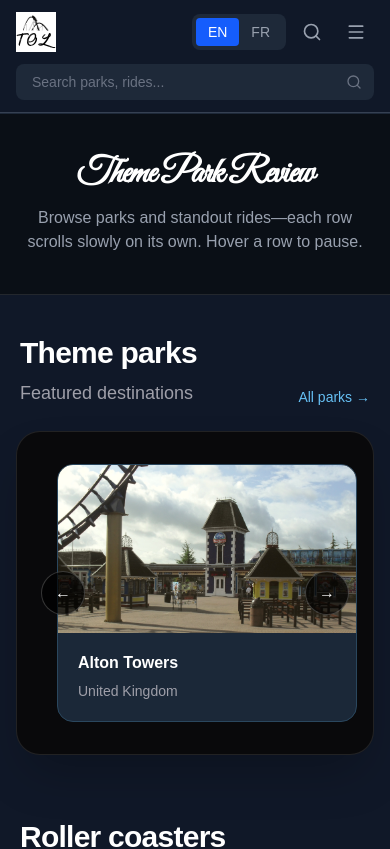
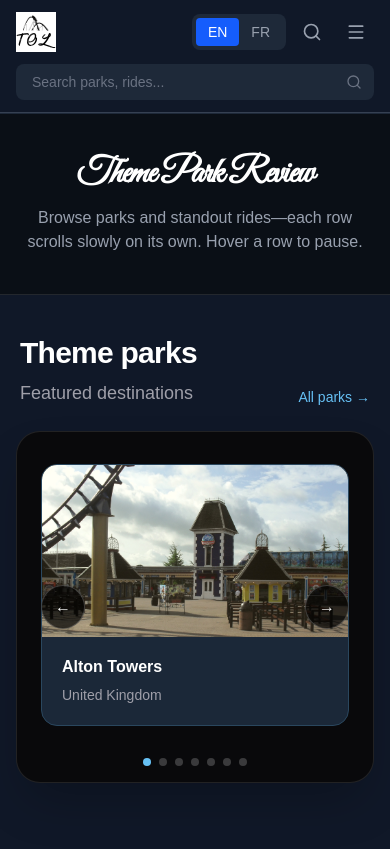
Before and after one commit to Riichte/Thrill-of-life, a Next.js app: page / in a window 390 px wide. Shown: the top 849 px of the page. Built offline with nearby package versions, Linux system fonts and the light colour scheme.

Commit message:
claude correction of grok carousel images size

```diff
--- a/components/HomeMarqueeRow.tsx
+++ b/components/HomeMarqueeRow.tsx
@@ -31,80 +31,57 @@
 }: HomeMarqueeRowProps) {
   if (items.length === 0) return null
 
-  const [visibleCount, setVisibleCount] = useState(5)
-  const [cardWidth, setCardWidth] = useState(282)
+  const trackRef = useRef<HTMLDivElement>(null)
+  const [currentPage, setCurrentPage] = useState(0)
+  const [totalPages, setTotalPages] = useState(1)
+  const [isAnimating, setIsAnimating] = useState(false)
+  const timerRef = useRef<NodeJS.Timeout | null>(null)
 
-  const PADDING = 40
-  const GAP = 24
+  // Calculate total pages based on actual rendered widths
+  const calcPages = useCallback(() => {
+    const track = trackRef.current
+    if (!track) return
+    const container = track.parentElement
+    if (!container) return
+    const containerWidth = container.clientWidth
+    const firstCard = track.querySelector('[data-card]') as HTMLElement
+    if (!firstCard) return
+    const cardWidth = firstCard.offsetWidth + parseInt(getComputedStyle(track).gap || '0')
+    const visible = Math.max(1, Math.round(containerWidth / cardWidth))
+    setTotalPages(Math.ceil(items.length / visible))
+    setCurrentPage(p => Math.min(p, Math.ceil(items.length / visible) - 1))
+  }, [items.length])
 
-  // Responsive layout – same balanced spacing on both sides
   useEffect(() => {
-    const updateLayout = () => {
-      const w = window.innerWidth
-
-      if (w >= 1280) {
-        setVisibleCount(5)
-        setCardWidth(282)
-      } else if (w >= 1024) {
-        setVisibleCount(4)
-        setCardWidth(278)
-      } else if (w >= 768) {
-        setVisibleCount(3)
-        setCardWidth(285)
-      } else if (w >= 520) {
-        setVisibleCount(2)
-        setCardWidth(290)
-      } else {
-        setVisibleCount(1)
-        setCardWidth(300)
-      }
-    }
-
-    updateLayout()
-    window.addEventListener('resize', updateLayout)
-    return () => window.removeEventListener('resize', updateLayout)
-  }, [])
-
-  const totalPages = Math.ceil(items.length / visibleCount)
-  const [currentPage, setCurrentPage] = useState(0)
-  const [isAnimating, setIsAnimating] = useState(false)
-
-  const timeoutRef = useRef<NodeJS.Timeout | null>(null)
+    calcPages()
+    const ro = new ResizeObserver(calcPages)
+    if (trackRef.current?.parentElement) ro.observe(trackRef.current.parentElement)
+    return () => ro.disconnect()
+  }, [calcPages])
 
   const goToPage = useCallback((page: number) => {
-    if (isAnimating || page === currentPage) return
+    if (isAnimating) return
     setIsAnimating(true)
     setCurrentPage(page)
     setTimeout(() => setIsAnimating(false), 520)
-  }, [isAnimating, currentPage])
+  }, [isAnimating])
 
-  const startAutoAdvance = useCallback(() => {
-    if (timeoutRef.current) clearInterval(timeoutRef.current)
-    timeoutRef.current = setInterval(() => {
-      const nextPage = (currentPage + 1) % totalPages
-      goToPage(nextPage)
+  const startTimer = useCallback(() => {
+    if (timerRef.current) clearInterval(timerRef.current)
+    if (totalPages <= 1) return
+    timerRef.current = setInterval(() => {
+      setCurrentPage(p => (p + 1) % totalPages)
     }, durationSec * 1000)
-  }, [currentPage, totalPages, durationSec, goToPage])
+  }, [totalPages, durationSec])
 
-  const stopAutoAdvance = useCallback(() => {
-    if (timeoutRef.current) {
-      clearInterval(timeoutRef.current)
-      timeoutRef.current = null
-    }
+  const stopTimer = useCallback(() => {
+    if (timerRef.current) { clearInterval(timerRef.current); timerRef.current = null }
   }, [])
 
   useEffect(() => {
-    if (totalPages <= 1) return
-    startAutoAdvance()
-    return () => stopAutoAdvance()
-  }, [startAutoAdvance, stopAutoAdvance, totalPages])
-
-  const handleMouseEnter = () => stopAutoAdvance()
-  const handleMouseLeave = () => {
-    if (totalPages > 1) startAutoAdvance()
-  }
-
-  const pageWidth = cardWidth + GAP
+    startTimer()
+    return stopTimer
+  }, [startTimer, stopTimer])
 
   return (
     <section className="mb-16">
@@ -123,27 +100,22 @@
 
       <div
         className="relative overflow-hidden rounded-3xl border border-white/10 bg-zinc-950 shadow-2xl"
-        onMouseEnter={handleMouseEnter}
-        onMouseLeave={handleMouseLeave}
+        onMouseEnter={stopTimer}
+        onMouseLeave={startTimer}
       >
-        {/* FIXED: extra right padding + symmetric left/right */}
+        {/* Track */}
+        <div className="overflow-hidden px-6 py-8">
           <div
-          className="flex transition-transform duration-500 ease-out"
-          style={{
-            transform: `translateX(-${currentPage * pageWidth}px)`,
-            gap: `${GAP}px`,
-            paddingLeft: `${PADDING}px`,
-            paddingRight: `${PADDING + cardWidth + GAP}px`,   // ← This is the key fix
-            paddingTop: '32px',
-            paddingBottom: '32px',
-          }}
+            ref={trackRef}
+            className="flex gap-6 transition-transform duration-500 ease-out"
+            style={{ transform: `translateX(calc(-${currentPage * 100}% - ${currentPage * 0}px))` }}
           >
             {items.map((item) => (
               <Link
                 key={item.id}
                 href={item.href}
-              className="group flex-none overflow-hidden bg-[#1b2838] border border-[#2a475e] rounded-2xl hover:border-[#66c0f4] hover:-translate-y-1 transition-all duration-300"
-              style={{ width: `${cardWidth}px` }}
+                data-card
+                className="group flex-none w-[calc(20%-19.2px)] xl:w-[calc(20%-19.2px)] lg:w-[calc(25%-18px)] md:w-[calc(33.333%-16px)] sm:w-[calc(50%-12px)] w-full overflow-hidden bg-[#1b2838] border border-[#2a475e] rounded-2xl hover:border-[#66c0f4] hover:-translate-y-1 transition-all duration-300"
               >
                 <div className="relative aspect-[16/9] overflow-hidden bg-black">
                   <Image
@@ -164,6 +136,7 @@
               </Link>
             ))}
           </div>
+        </div>
 
         {totalPages > 1 && (
           <>
@@ -181,6 +154,17 @@
             >
               →
             </button>
+
+            {/* Dots */}
+            <div className="flex justify-center gap-2 pb-4">
+              {Array.from({ length: totalPages }).map((_, i) => (
+                <button
+                  key={i}
+                  onClick={() => goToPage(i)}
+                  className={`w-2 h-2 rounded-full transition-colors ${i === currentPage ? 'bg-[#66c0f4]' : 'bg-white/20 hover:bg-white/40'}`}
+                />
+              ))}
+            </div>
           </>
         )}
       </div>
```
Lines whose indentation alone changed are shown as unchanged.
